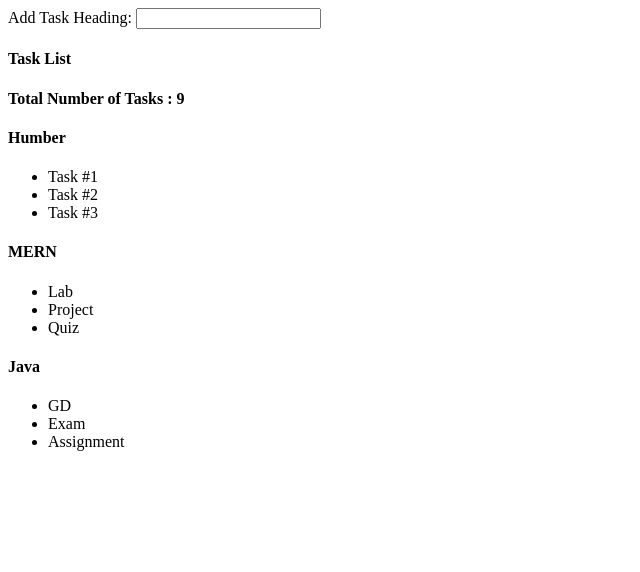
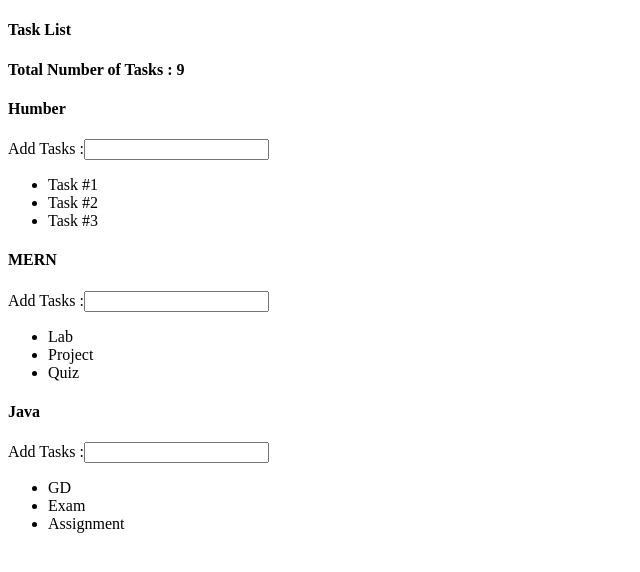
Before and after one commit to SudhirDeshwal/React_LabWork, a React (Create React App) app: page / in a window 1280 px wide. Shown: the top 572 px of the page, without its empty margins (0-640 px from the left). Built offline with nearby package versions, Linux system fonts and the light colour scheme.

Commit message:
task modified

```diff
--- a/src/AddTasks.js
+++ /dev/null
@@ -1,14 +0,0 @@
-import React from 'react';
-
-const AddTasks = (props)=> {
-
-    return (
-         <div>
-         Add Task Heading: <input type="text"></input>
-          </div>
-
-         );
-      };
-
-
-export default AddTasks;
--- a/src/App.js
+++ b/src/App.js
@@ -1,7 +1,6 @@
 import React, { Component} from 'react';
 import Header from './Header';
 import Tasklist from './Tasklist';
-import AddTasks from './AddTasks';
 
 
 class App extends Component {
@@ -16,12 +15,14 @@
 
     return(
       <div className='App'>
-      <AddTasks ></AddTasks>
       <Header title="Task List" items="9"/>
 
       {this.state.tasklist.map((t1) => (
 
-      <Tasklist title={t1.title} tasks={t1.tasks} />
+      <Tasklist
+      title={t1.title}
+      tasks={t1.tasks}
+      />
       )
       )}
       </div>
--- a/src/Tasklist.js
+++ b/src/Tasklist.js
@@ -6,6 +6,7 @@
     return (
          <div>
         <h4>{props.title} </h4>
+        Add Tasks :<input type="text" onChange={props.Added} value={props.Tasks}></input>
           <ul>
           {props.tasks.map((t) => (
               <li>{t}</li>
```
